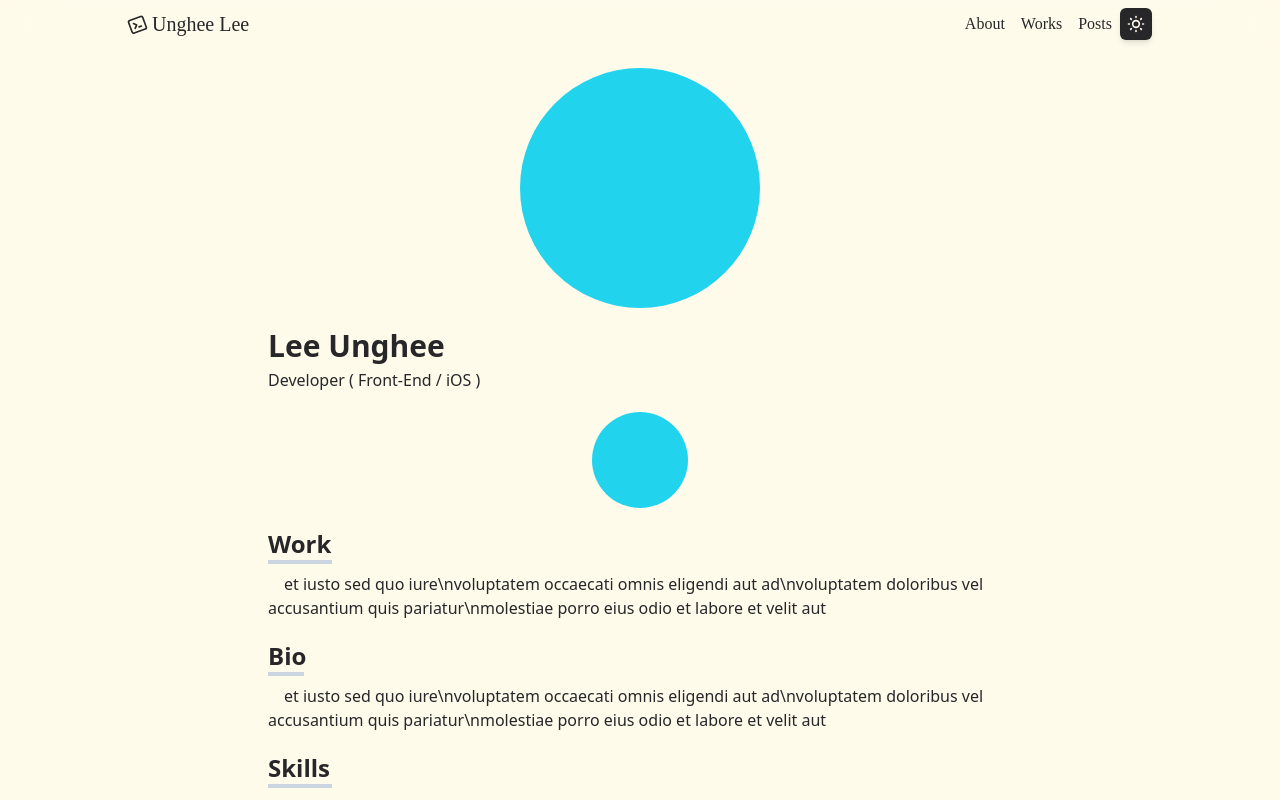
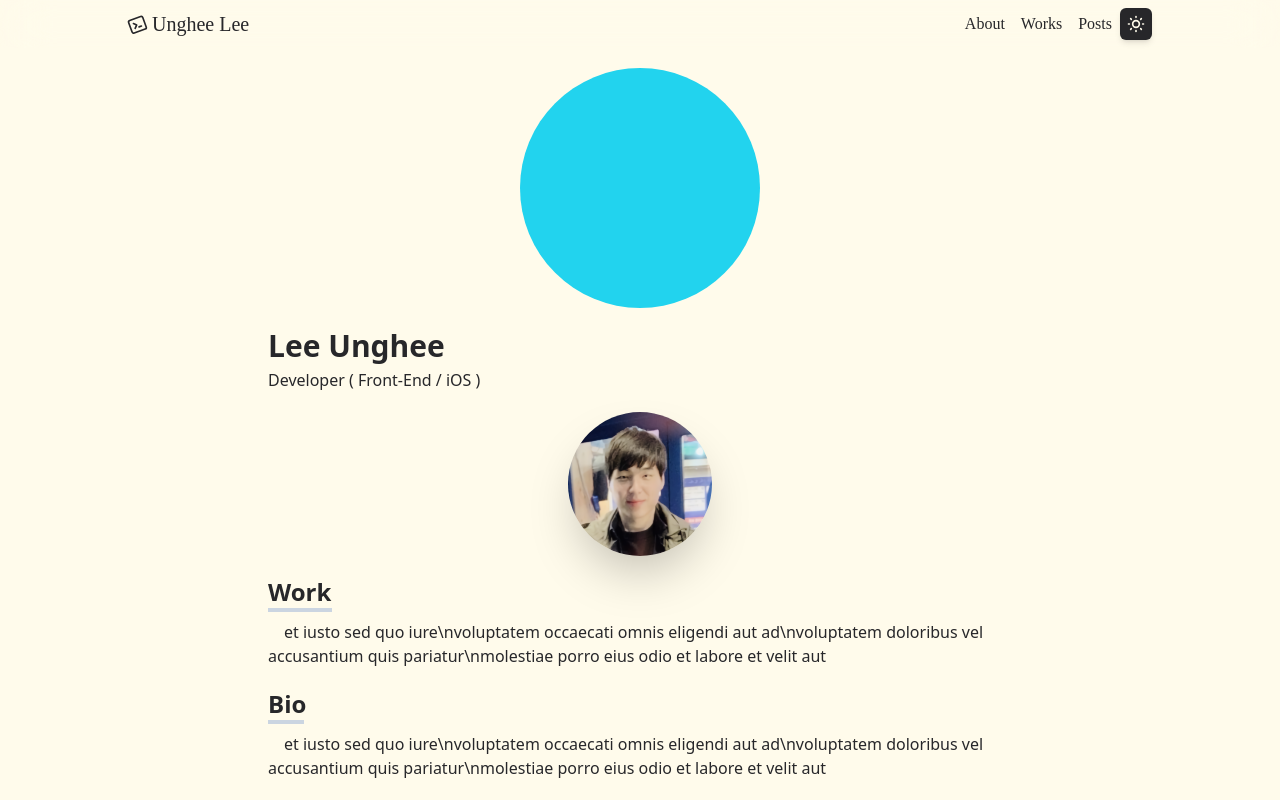
Before and after one commit to iMUngHee/unghee.dev, a Next.js app: page / in a window 1280 px wide. Shown: the top 800 px of the page. Built offline with nearby package versions, Linux system fonts and the light colour scheme; a web font is replaced by a local one.

Commit message:
chore; add profile img

```diff
--- a/pages/index.tsx
+++ b/pages/index.tsx
@@ -2,6 +2,7 @@ import Footer from '@components/Footer';
 import Layout from '@components/Layout/animate';
 import Container from '@components/Layout/ariticle';
 import type { NextPage } from 'next';
+import Image from 'next/image';
 
 const Home: NextPage = () => {
   return (
@@ -15,7 +16,9 @@ const Home: NextPage = () => {
             <h2 className="text-3xl font-bold">Lee Unghee</h2>
             <p className="mt-1">Developer ( Front-End / iOS ) </p>
             <div className="mt-5 flex w-full items-center justify-center">
-              <div className="h-24 w-24 rounded-full bg-cyan-400" />
+              <div className="relative h-24 w-24 overflow-hidden rounded-full shadow-2xl md:h-36 md:w-36">
+                <Image src="/image/profile.png" alt="profile" layout="fill" />
+              </div>
             </div>
           </div>
           <div>
```
Also changed, not shown: public/image/profile.png (added).
